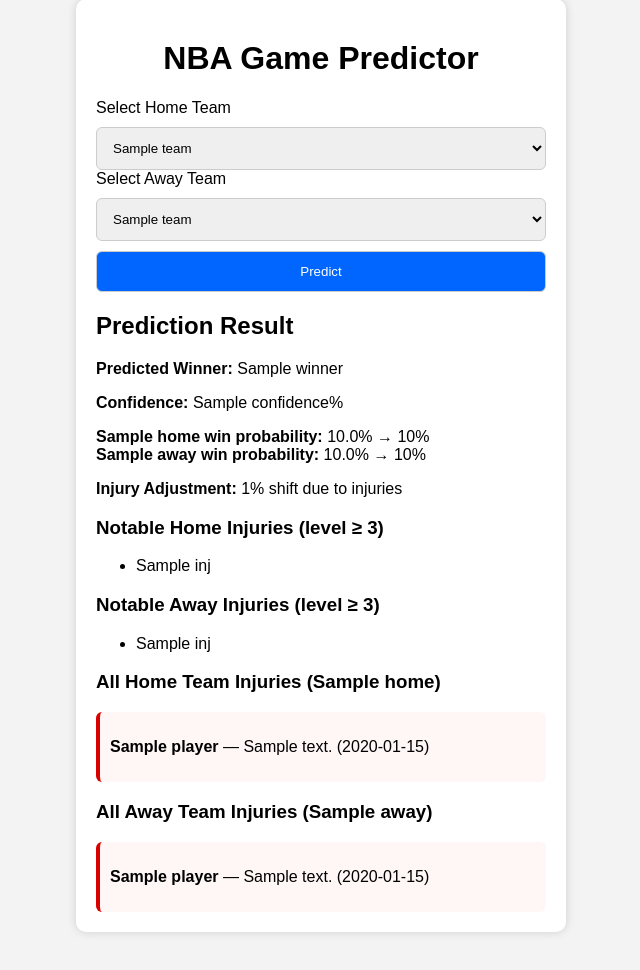
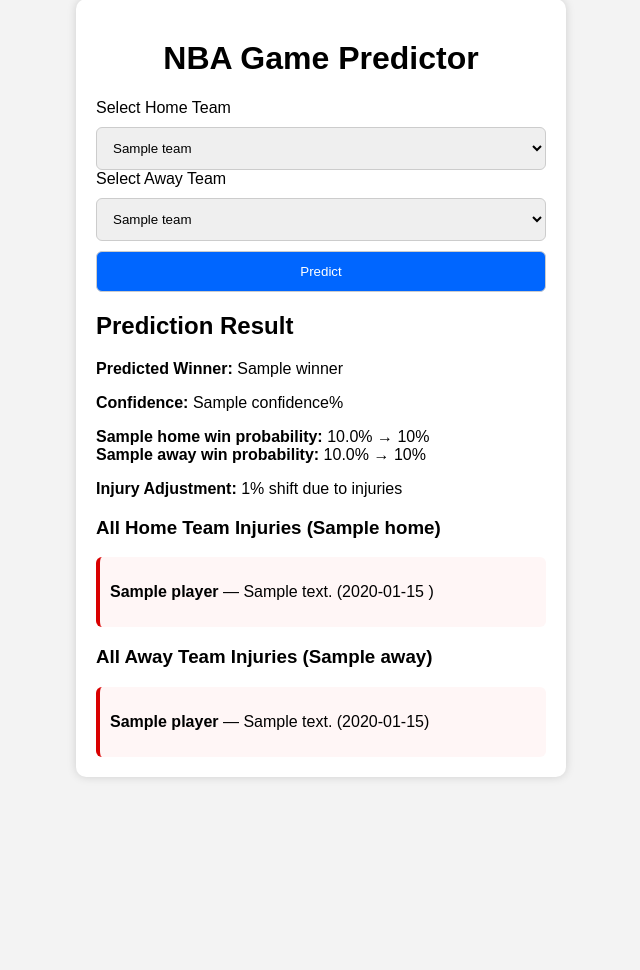
Before and after one commit to tylerrwen/NBA-Predictor, a Flask app: template templates/index.html in a window 1280 px wide. Shown: the part 39-1009 px from the top of the page, without its empty margins (319-959 px from the left). After the commit the page ends 818 px from the top, so only its background shows below. Run offline with Flask 3, Linux system fonts and the light colour scheme; the template is opened without the code that fills it: most values are stand-ins (such as "Sample title", 1, 10 or a date in 2020); parts of the project's set-up code (start-up, migrations or seed data) failed here and were passed over.

Commit message:
Fixed issues with website

```diff
--- a/templates/index.html
+++ b/templates/index.html
@@ -81,19 +81,12 @@
                     {% endif %}
                 </p>
             {% endif %}
-            <h3>Notable Home Injuries (level ≥ 3)</h3>
-            {% if notable_home and notable_home|length %}
-            <ul> {% for inj in notable_home %}<li>{{ inj }}</li>{% endfor %} </ul>
-            {% else %}<span>None</span>{% endif %}
-            <h3>Notable Away Injuries (level ≥ 3)</h3>
-            {% if notable_away and notable_away|length %}
-            <ul> {% for inj in notable_away %}<li>{{ inj }}</li>{% endfor %} </ul>
-            {% else %}<span>None</span>{% endif %}
             <h3>All Home Team Injuries ({{ result.home }})</h3>
             {% if injuries_home and injuries_home|length %}
                 <div class="injury-list">
                     {% for inj in injuries_home %}
-                        <p><strong>{{ inj.player }}</strong> — {{ inj.description }} ({{ inj.update }})</p>
+                        <p><strong>{{ inj["player"] }}</strong> — {{ inj["description"] }} ({{ inj["update"] }}
+                            )</p>
                     {% endfor %}
                 </div>
             {% else %}
@@ -103,7 +96,7 @@
             {% if injuries_away and injuries_away|length %}
                 <div class="injury-list">
                     {% for inj in injuries_away %}
-                        <p><strong>{{ inj.player }}</strong> — {{ inj.description }} ({{ inj.update }})</p>
+                        <p><strong>{{ inj["player"] }}</strong> — {{ inj["description"] }} ({{ inj["update"] }})</p>
                     {% endfor %}
                 </div>
             {% else %}
```
